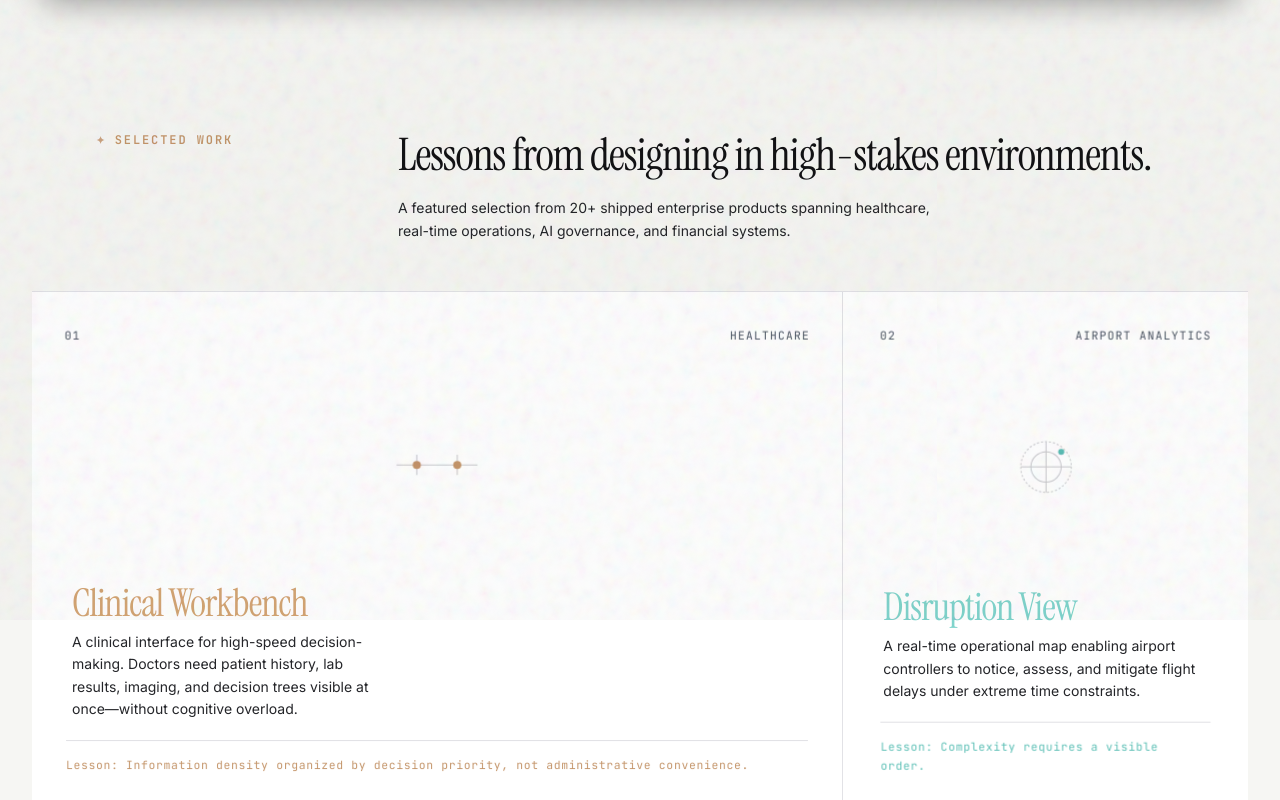
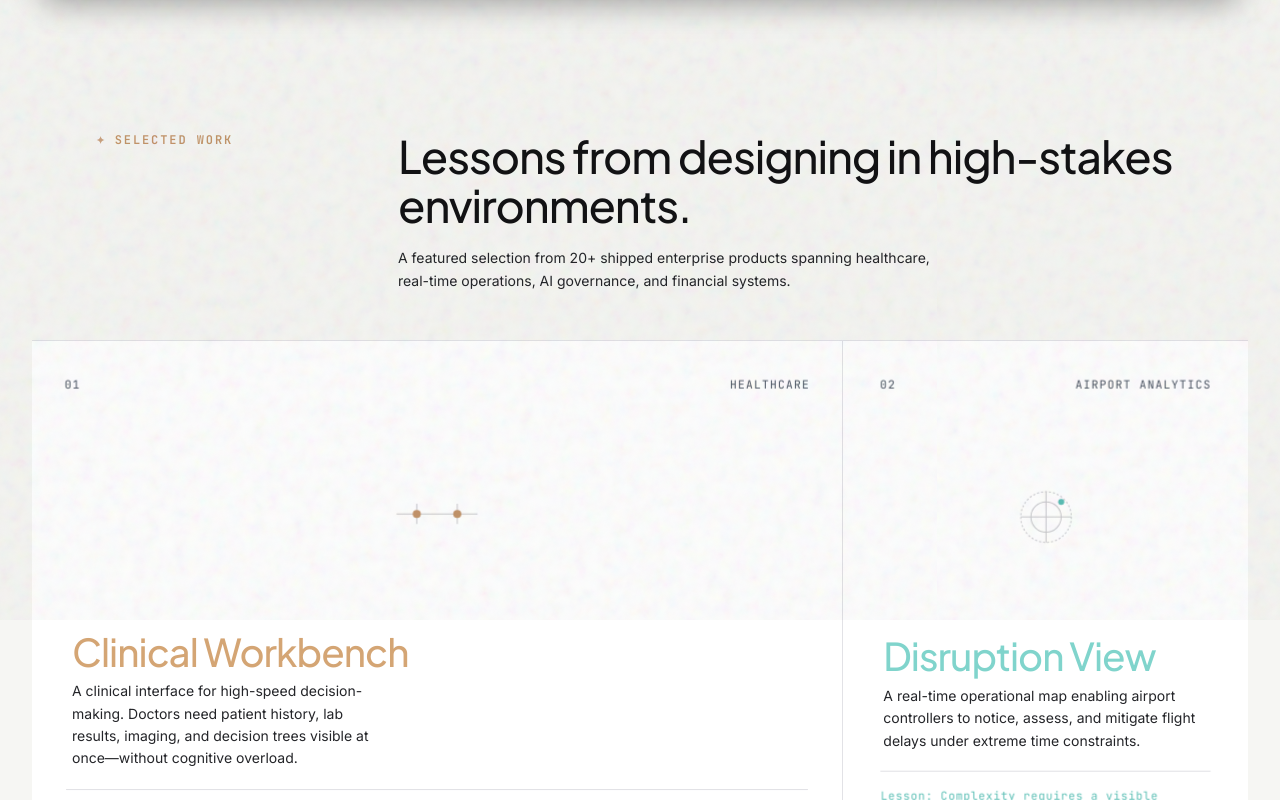
Before and after one commit to asidhiqe/asidhiqe.github.io, a Next.js app: page / in a window 1280 px wide. Shown: the part 1020-1820 px from the top of the page. Built offline with nearby package versions, Linux system fonts and the light colour scheme.

Commit message:
feat(typography): upgrade display font to Plus Jakarta Sans and add footer top image dissolve

```diff
--- a/app/components/BannerScroll.tsx
+++ b/app/components/BannerScroll.tsx
@@ -51,7 +51,7 @@ export default function BannerScroll() {
     };
   }, []);
 
-  // Draw frame with correctly anchored left-edge gradient dissolve
+  // Draw frame with footer top-edge dissolve and anchored left-edge blend
   const renderFrame = (index: number, progress: number = 0) => {
     const canvas = canvasRef.current;
     if (!canvas) return;
@@ -91,7 +91,7 @@ export default function BannerScroll() {
     let offsetY = 0;
 
     if (rect.width >= 1024) {
-      // ── DESKTOP PIPELINE (Shifted Right + Left-Edge Blend Anchored) ────
+      // ── DESKTOP PIPELINE (Shifted Right + Left Blend + Footer Top Dissolve) ─
       const targetAreaWidth = rect.width * 0.52;
       const targetRatio = targetAreaWidth / rect.height;
 
@@ -127,10 +127,10 @@ export default function BannerScroll() {
 
       ctx.drawImage(img, offsetX, offsetY, drawWidth, drawHeight);
 
-      // Desktop Composite Alpha Mask: Left-side blend anchored to offsetX
+      // Desktop Composite Alpha Mask
       ctx.globalCompositeOperation = "destination-in";
 
-      // Gradient starts at image's left edge (offsetX) and fades over left 42% of image
+      // 1. Horizontal Left-edge blend (Anchored to offsetX)
       const horizAlpha = ctx.createLinearGradient(
         offsetX,
         0,
@@ -143,6 +143,17 @@ export default function BannerScroll() {
 
       ctx.fillStyle = horizAlpha;
       ctx.fillRect(0, 0, rect.width, rect.height);
+
+      // 2. Vertical Top dissolve near footer (fades top head/hair boundary at footer)
+      if (progress > 0.60) {
+        const footerFadeProgress = Math.min(1, (progress - 0.60) / 0.40);
+        const vertTopAlpha = ctx.createLinearGradient(0, 0, 0, rect.height * 0.38);
+        vertTopAlpha.addColorStop(0, `rgba(0,0,0,${1 - footerFadeProgress * 0.95})`);
+        vertTopAlpha.addColorStop(1.0, "rgba(0,0,0,1)");
+
+        ctx.fillStyle = vertTopAlpha;
+        ctx.fillRect(0, 0, rect.width, rect.height);
+      }
 
       ctx.restore();
     } else {
--- a/app/fonts.ts
+++ b/app/fonts.ts
@@ -1,4 +1,4 @@
-import { Inter, Instrument_Serif, JetBrains_Mono } from "next/font/google";
+import { Inter, Plus_Jakarta_Sans, JetBrains_Mono } from "next/font/google";
 
 export const inter = Inter({
   subsets: ["latin"],
@@ -6,9 +6,8 @@ export const inter = Inter({
   variable: "--font-body",
 });
 
-export const instrumentSerif = Instrument_Serif({
-  weight: "400",
-  style: ["normal", "italic"],
+export const plusJakartaSans = Plus_Jakarta_Sans({
+  weight: ["500", "600", "700", "800"],
   subsets: ["latin"],
   display: "swap",
   variable: "--font-display",
--- a/app/layout.tsx
+++ b/app/layout.tsx
@@ -1,6 +1,6 @@
 import type { Metadata } from "next";
 import type { ReactNode } from "react";
-import { inter, instrumentSerif, jetbrainsMono } from "./fonts";
+import { inter, plusJakartaSans, jetbrainsMono } from "./fonts";
 import Preloader from "./components/Preloader";
 import "./globals.css";
 
@@ -24,7 +24,7 @@ export default function RootLayout({ children }: RootLayoutProps) {
   return (
     <html
       lang="en"
-      className={`${inter.variable} ${instrumentSerif.variable} ${jetbrainsMono.variable}`}
+      className={`${inter.variable} ${plusJakartaSans.variable} ${jetbrainsMono.variable}`}
     >
       <body>
         <Preloader />
```
